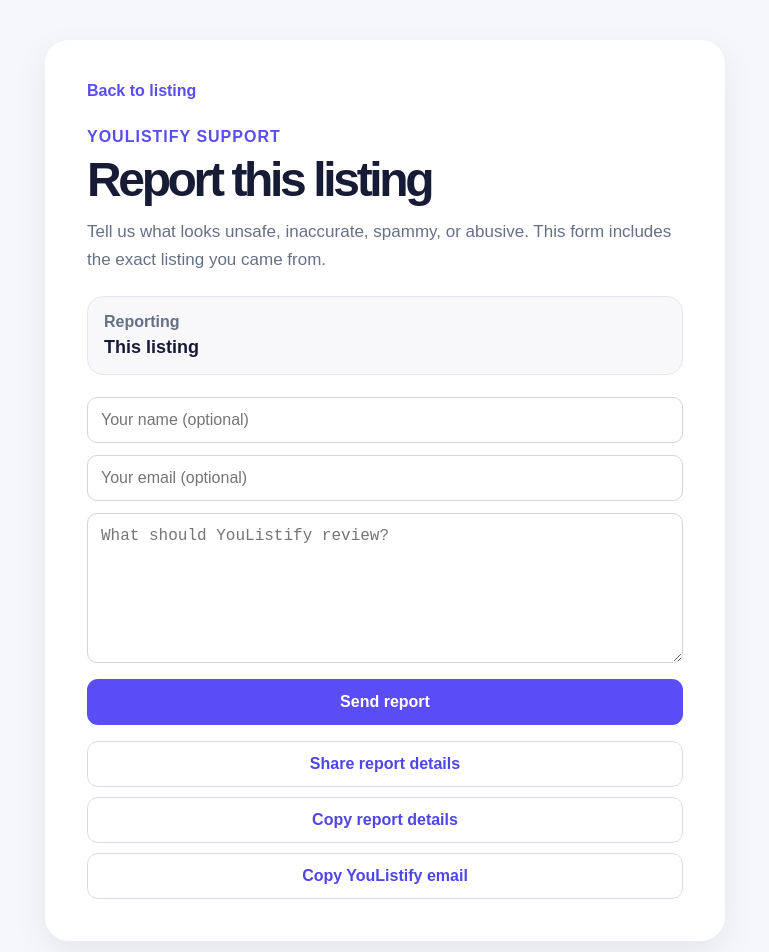
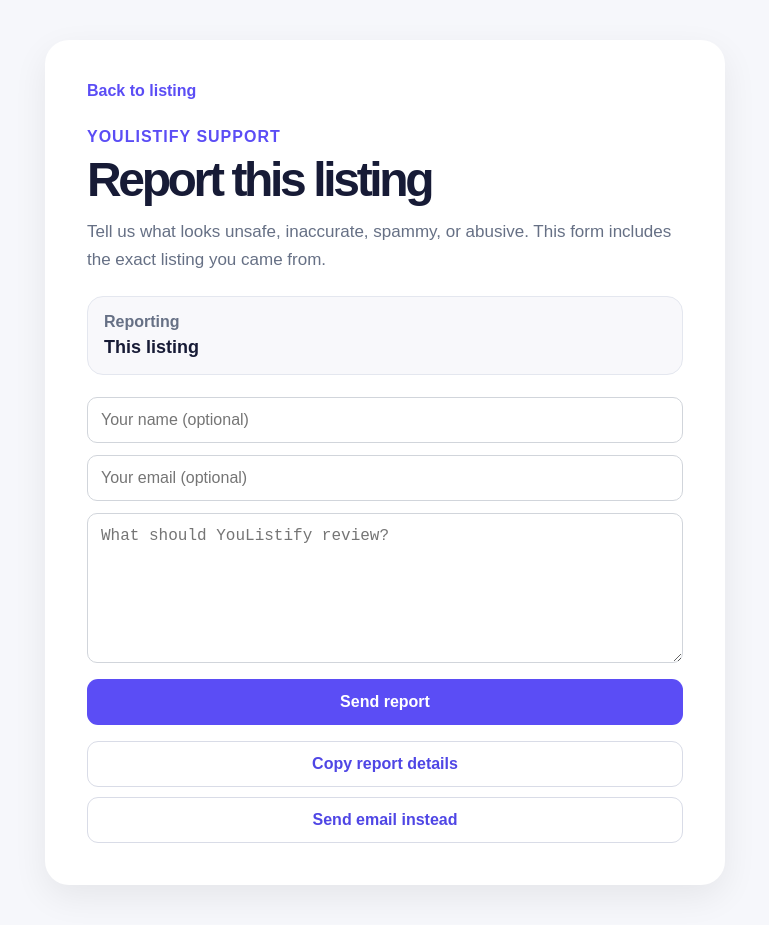
Before and after one commit to angelaannibale-coder/youlistify, a Next.js app: page /report in a window 1280 px wide. Shown: the top 952 px of the page, without its empty margins (255-1024 px from the left). After the commit the page ends 925 px from the top, so only its background shows below. Built offline with nearby package versions, Linux system fonts and the light colour scheme; no server answers.

Commit message:
Simplify report email fallback

```diff
--- a/app/report/page.tsx
+++ b/app/report/page.tsx
@@ -122,31 +122,8 @@ export default function ReportPage() {
     window.setTimeout(() => setCopiedAction(""), 2000);
   }
 
-  async function shareReportDetails() {
-    const emailSubject = `Report YouListify ${typeLabel}${details.title ? `: ${details.title}` : ""}`;
-    const shareText = `Send to: ${supportEmailText}\n\n${reportText}`;
-    try {
-      if (navigator.share) {
-        await navigator.share({ title: emailSubject, text: shareText });
-        return;
-      }
-    } catch {
-      return;
-    }
-
-    try {
-      await navigator.clipboard.writeText(shareText);
-    } catch {
-      const input = document.createElement("textarea");
-      input.value = shareText;
-      document.body.appendChild(input);
-      input.select();
-      document.execCommand("copy");
-      document.body.removeChild(input);
-    }
-    setCopiedAction("share");
-    window.setTimeout(() => setCopiedAction(""), 2000);
-  }
+  const emailSubject = `Report YouListify ${typeLabel}${details.title ? `: ${details.title}` : ""}`;
+  const mailHref = `mailto:${supportEmailText}?subject=${encodeURIComponent(emailSubject)}&body=${encodeURIComponent(reportText)}`;
 
   return (
     <main style={{ minHeight: "100vh", background: "#f6f7fb", padding: "40px 18px", fontFamily: "Arial,sans-serif" }}>
@@ -179,9 +156,8 @@ export default function ReportPage() {
             </form>
 
             <div style={{ display: "grid", gap: 10, marginTop: 16 }}>
-              <button type="button" onClick={shareReportDetails} style={secondaryButton}>{copiedAction === "share" ? "Report details copied" : "Share report details"}</button>
               <button type="button" onClick={copyReportDetails} style={secondaryButton}>{copiedAction === "details" ? "Report details copied" : "Copy report details"}</button>
-              <button type="button" onClick={copySupportEmail} style={secondaryButton}>{copiedAction === "email" ? "YouListify email copied" : "Copy YouListify email"}</button>
+              <a href={mailHref} style={{ ...secondaryButton, textAlign: "center" }}>Send email instead</a>
             </div>
           </>
         )}
```
